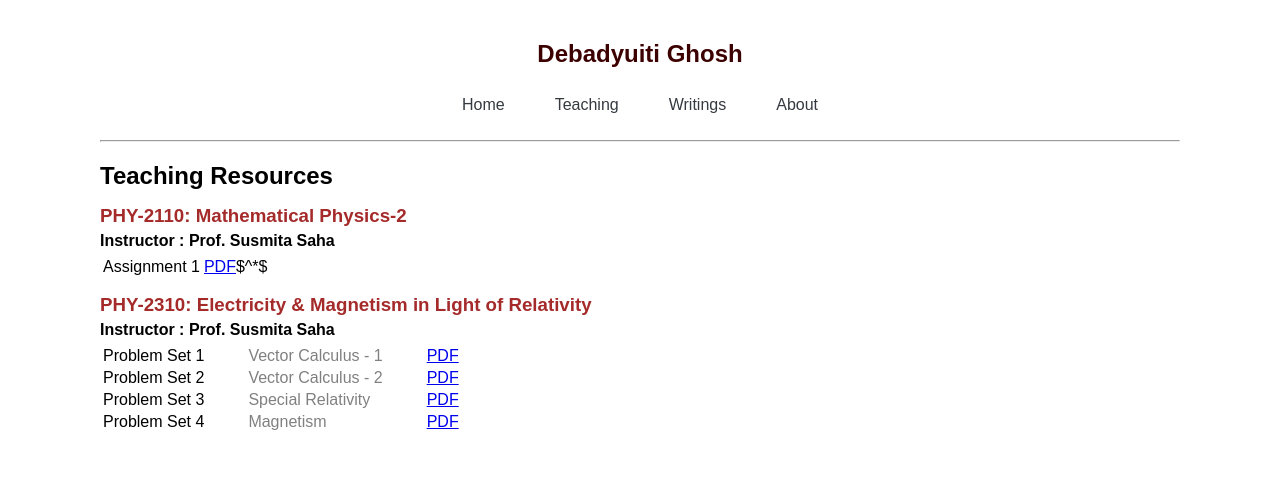
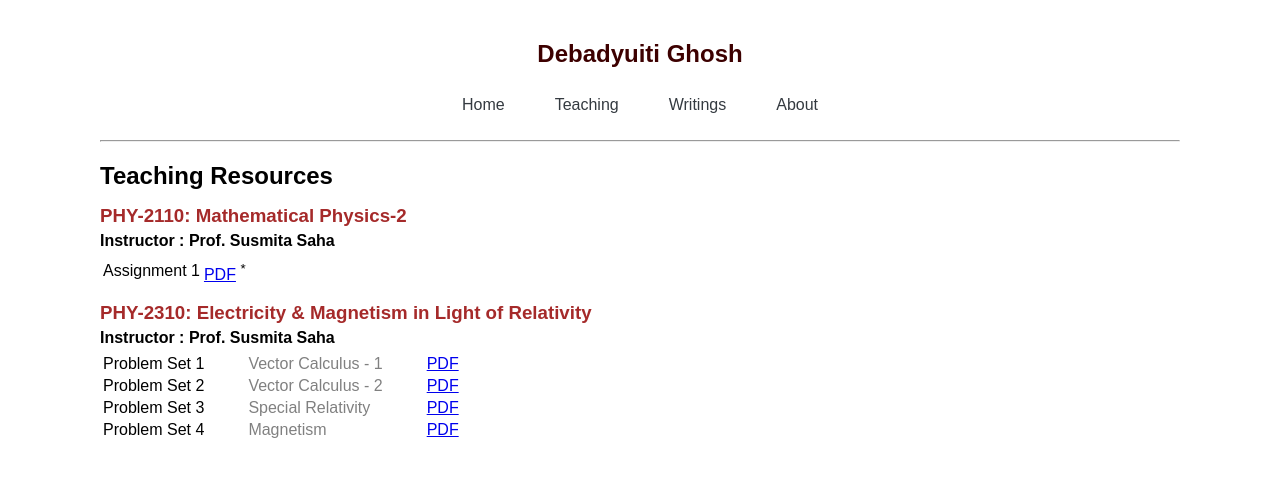
Before and after one commit to debadyuitighosh/debadyuitighosh.github.io, a Jekyll site: the page built from Teaching/teaching.md, in a window 1280 px wide. Shown: the top 477 px of the page. Built offline with Jekyll 4.4.1, drawn with Linux system fonts in a browser that asks for light colours.

```diff
--- a/Teaching/teaching.md
+++ b/Teaching/teaching.md
@@ -3,7 +3,7 @@ layout: default
 title: Teaching
 class: teaching-page
 permalink: /teaching/
-footer: $^*$ Major contributions from course instructor/ other TFs
+footer: <sup>*</sup> &rarr; Major contributions from course instructor/ other TFs
 ---
 
 ## Teaching Resources
@@ -12,7 +12,7 @@ footer: $^*$ Major contributions from course instructor/ other TFs
 #### Instructor : Prof. Susmita Saha
 
 |--------------|------------------------------------------------------------|
-| Assignment 1 |  [PDF](teaching/phy2110/assignment-1(full-set).pdf)$^*$    |
+| Assignment 1 |  [PDF](teaching/phy2110/assignment-1(full-set).pdf) <sup>*<sup>    |
 
 ### <font color='brown'> PHY-2310: Electricity & Magnetism in Light of Relativity
 #### Instructor : Prof. Susmita Saha
```
